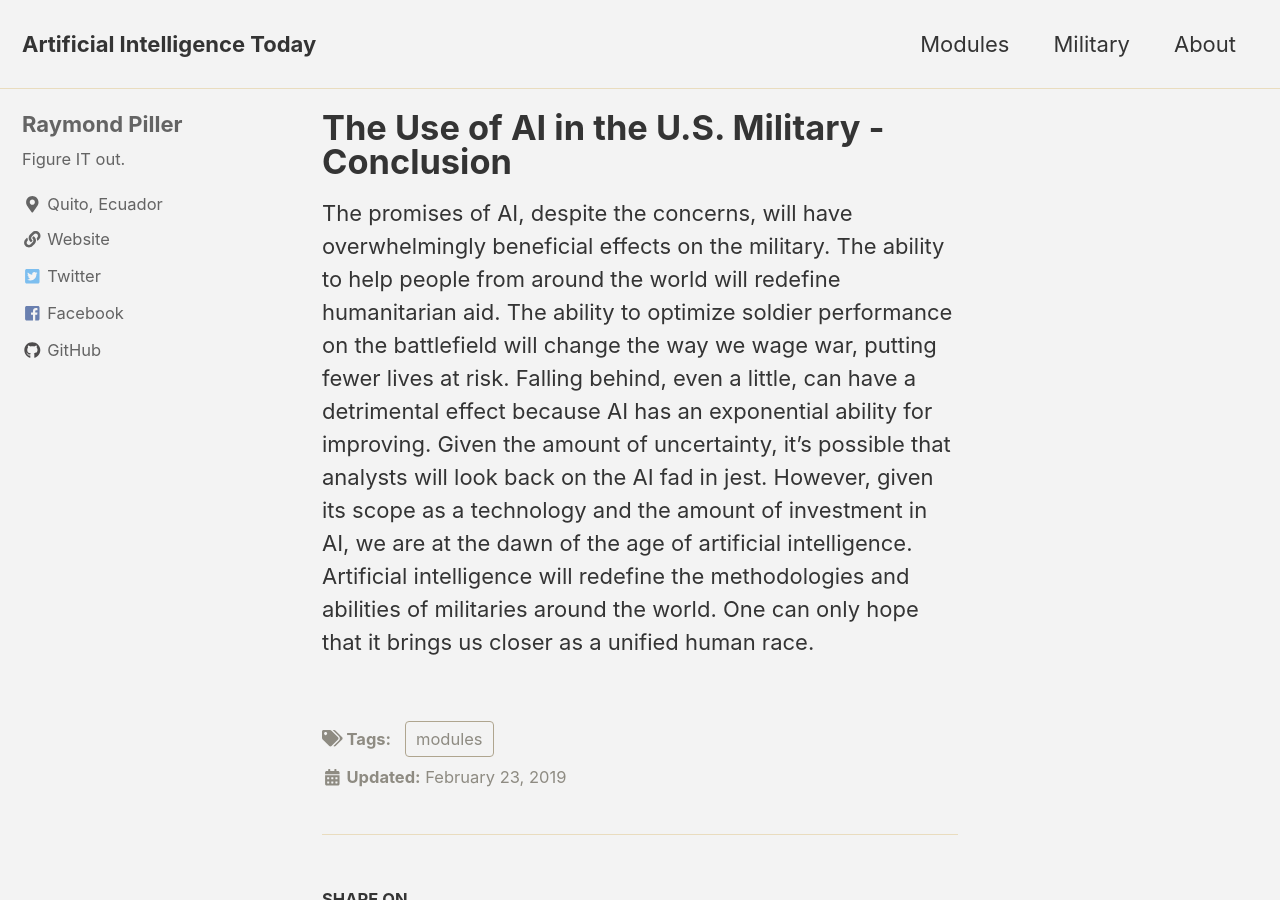
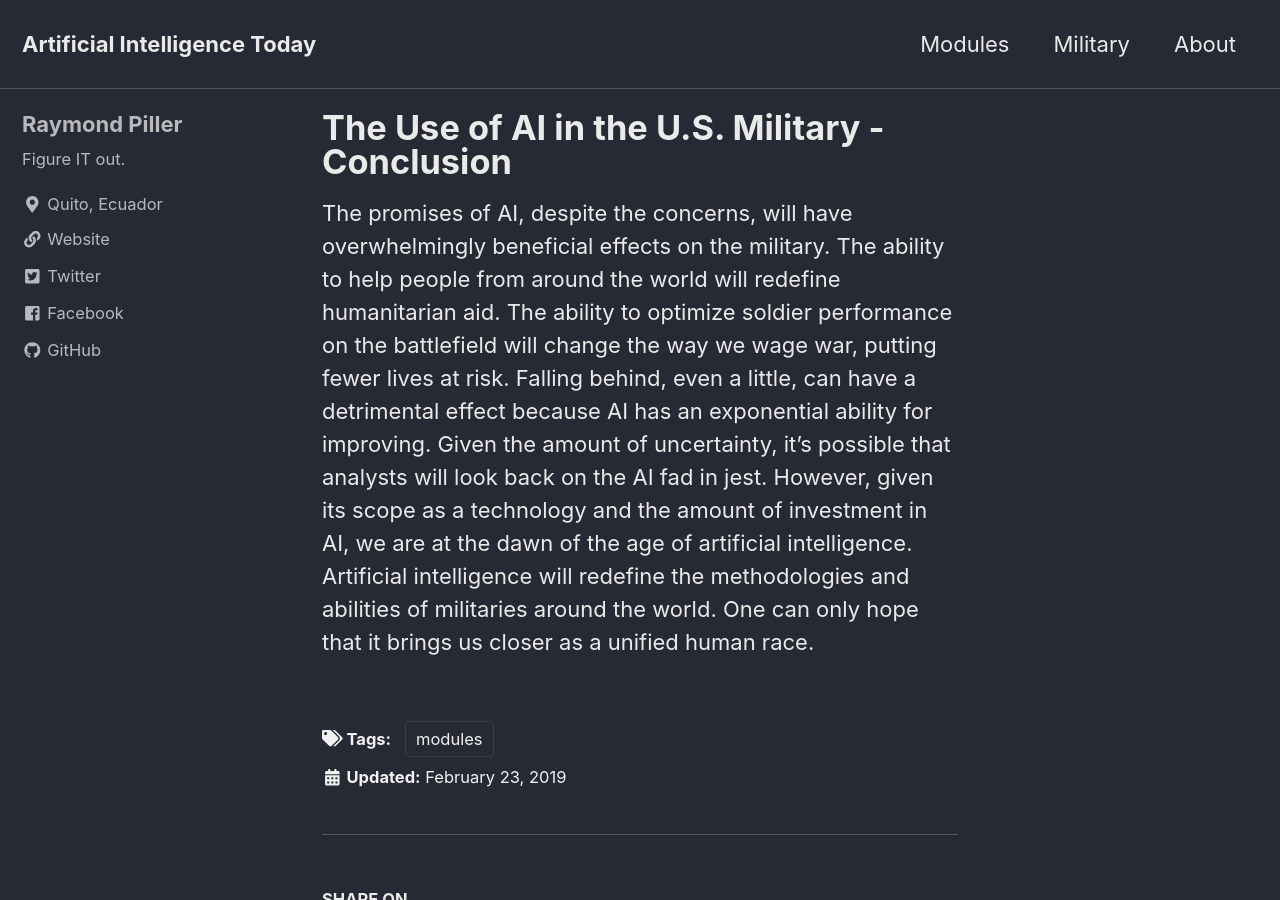
Before and after one commit to VertigoRay/LTEC5200.ray.pillers.us, a Jekyll site: the page built from _military/2019-007-conclusion.md, in a window 1280 px wide and 900 px high. Built offline with Jekyll 4.4.1, drawn with Linux system fonts in a browser that asks for light colours; cached includes are drawn as plain includes; comment, search, counter and statistics services are not loaded.

Commit message:
dark theme

```diff
--- a/_config.yml
+++ b/_config.yml
@@ -12,7 +12,7 @@
 
 # theme                  : "minimal-mistakes-jekyll"
 remote_theme           : "mmistakes/minimal-mistakes"
-minimal_mistakes_skin    : dirt # "default" "air", "aqua", "contrast", "dark", "dirt", "neon", "mint", "plum", "sunrise"
+minimal_mistakes_skin    : dark # "default" "air", "aqua", "contrast", "dark", "dirt", "neon", "mint", "plum", "sunrise"
 
 # Site Settings
 locale                   : "en-US"
```
